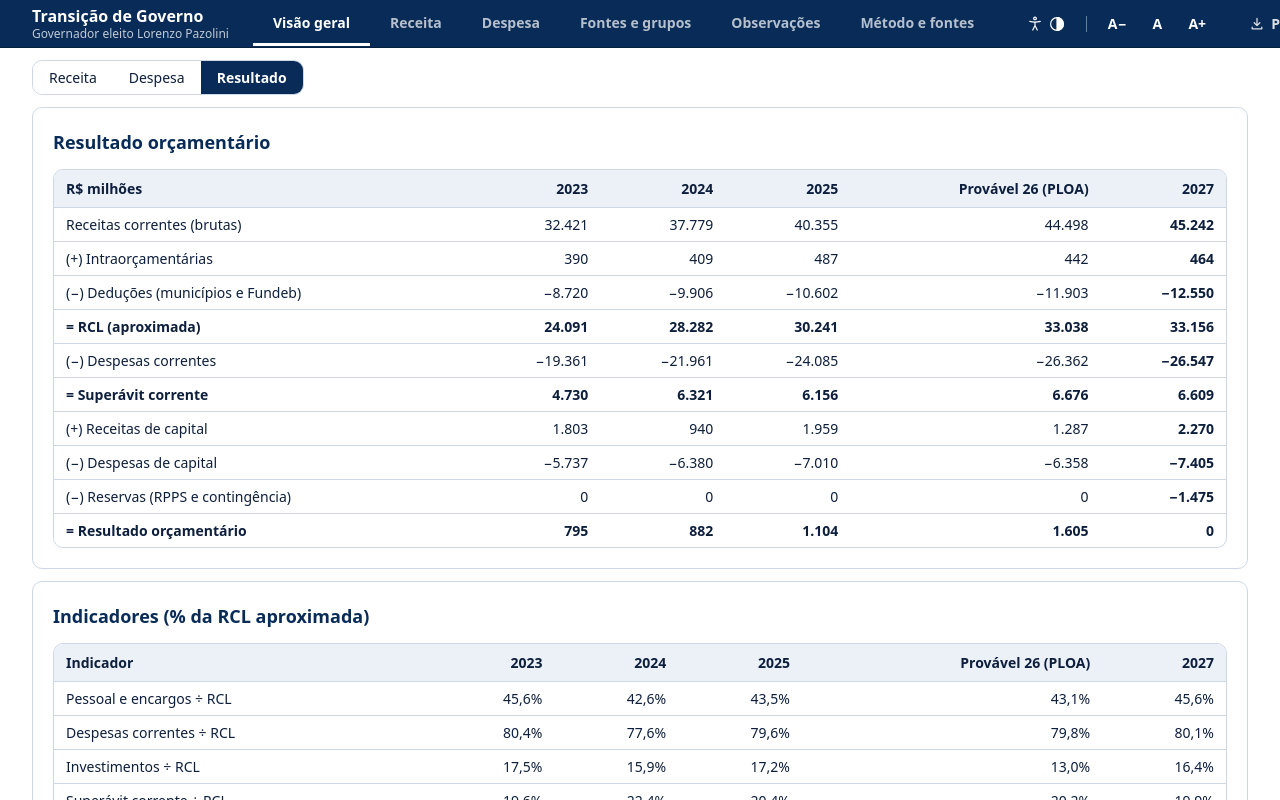
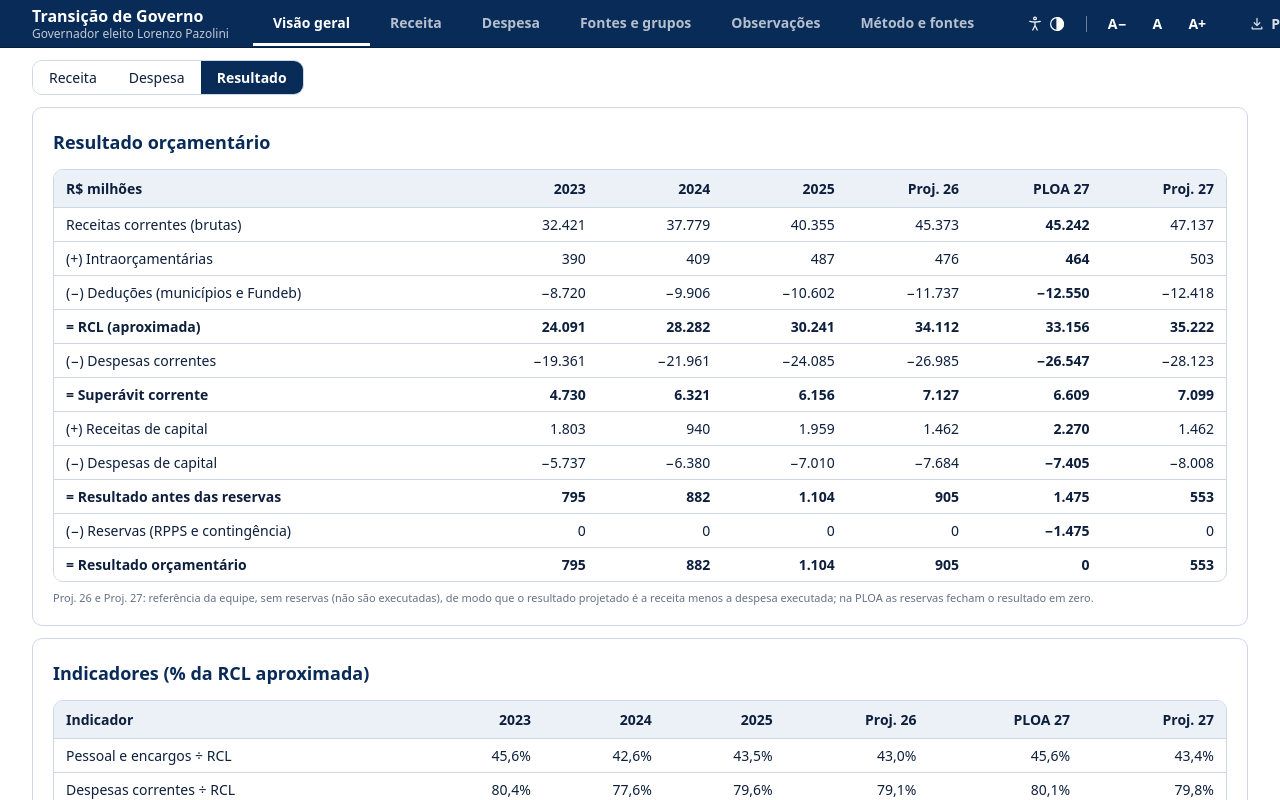
Before and after one commit to EduardoAraujoOx/Tesouro, a Next.js app: page /painel in a window 1280 px wide. Both pictures are taken after a click on the button "Resultado". Shown: the top 800 px of the page. Built offline with nearby package versions, Linux system fonts and the light colour scheme.

Commit message:
Visão geral, Resultado: seis colunas (2023–2025, Proj. 26, PLOA 27, Proj. 27) no resultado orçamentário e nos indicadores
Co-Authored-By: Claude Sonnet 5.5 <noreply@anthropic.com>
Claude-Session: https://claude.ai/code/session_01TNxipBk3JTw5eGhPFB87Tx

```diff
--- a/components/painel/Agregado.tsx
+++ b/components/painel/Agregado.tsx
@@ -198,23 +198,40 @@ export function VisaoGeral({ funcoes, contingencia, receita, despesa, ipca: ipca
     { rotulo: 'Dif. %', valor: (l: Linha) => { const d = difPct(l); return d === null ? '–' : <span className={`font-semibold ${corDif(d)}`}>{fmtPct(d)}</span> } },
   ]
 
+  /* resultado orçamentário em seis colunas: 2023–2025, Proj. 26, PLOA 27 e Proj. 27 (referência da equipe, sem reservas, que não são executadas) */
+  const seis = (v: number[], proj26: number, ref27: number) => [v[0], v[1], v[2], proj26, v[4], ref27]
+  const lr = (chave: string) => linhasReceita.find((x) => x.chave === chave)!
+  const somaRec = (chaves: string[], ref: boolean) => chaves.reduce((t, c) => t + (ref ? (refReceita({ ...lr(c), proj: itensProj[c] }) ?? 0) : itensProj[c].central), 0)
+  const CORRENTES = ['imp', 'taxas', 'contrib', 'patrim', 'transf', 'demais']
+  const rcBruta = seis(pick(R, 'receitas_correntes'), somaRec(CORRENTES, false), somaRec(CORRENTES, true))
+  const intra6 = seis(pick(R, 'intra'), somaRec(['intra'], false), somaRec(['intra'], true))
+  const ded6 = seis(pick(R, 'deducoes'), somaRec(['ded'], false), somaRec(['ded'], true))
+  const rcl6 = rcBruta.map((x, j) => x + intra6[j] + ded6[j])
+  const dcorr6 = seis(pick(D, 'despesas_correntes'), projD.itens.corr.central, projD.itens.corr.central * (1 + i27))
+  const rcap6 = seis(pick(R, 'receitas_capital'), somaRec(['cap'], false), somaRec(['cap'], true))
+  const dcap6 = seis(pick(D, 'despesas_capital'), projD.itens.capd.central, projD.itens.capd.central * (1 + i27))
+  const res6 = seis(reservas, 0, 0)
+  const supCorr6 = rcl6.map((x, j) => x - dcorr6[j])
+  const antesRes6 = supCorr6.map((x, j) => x + rcap6[j] - dcap6[j])
+  const ANOS6 = ['2023', '2024', '2025', 'Proj. 26', 'PLOA 27', 'Proj. 27']
   const indicadores = [
-    { chave: 'pessoal', rotulo: 'Pessoal e encargos ÷ RCL', v: pessoalRcl },
-    { chave: 'correntes', rotulo: 'Despesas correntes ÷ RCL', v: correntesRcl },
-    { chave: 'inv', rotulo: 'Investimentos ÷ RCL', v: pick(D, 'investimento').map((x, j) => (x / rcl[j]) * 100) },
-    { chave: 'sup', rotulo: 'Superávit corrente ÷ RCL', v: supCorrente.map((x, j) => (x / rcl[j]) * 100) },
+    { chave: 'pessoal', rotulo: 'Pessoal e encargos ÷ RCL', v: seis(pick(D, 'pessoal'), projD.itens.pessoal.central, projD.itens.pessoal.central * (1 + i27)).map((x, j) => (x / rcl6[j]) * 100) },
+    { chave: 'correntes', rotulo: 'Despesas correntes ÷ RCL', v: dcorr6.map((x, j) => (x / rcl6[j]) * 100) },
+    { chave: 'inv', rotulo: 'Investimentos ÷ RCL', v: seis(pick(D, 'investimento'), projD.itens.inv.central, projD.itens.inv.central * (1 + i27)).map((x, j) => (x / rcl6[j]) * 100) },
+    { chave: 'sup', rotulo: 'Superávit corrente ÷ RCL', v: supCorr6.map((x, j) => (x / rcl6[j]) * 100) },
   ]
   const linhasResultado: Linha[] = [
-    { chave: 'rc', rotulo: 'Receitas correntes (brutas)', nivel: 0, v: pick(R, 'receitas_correntes') },
-    { chave: 'intra', rotulo: '(+) Intraorçamentárias', nivel: 0, v: pick(R, 'intra') },
-    { chave: 'ded', rotulo: '(−) Deduções (municípios e Fundeb)', nivel: 0, v: pick(R, 'deducoes') },
-    { chave: 'rcl', rotulo: '= RCL (aproximada)', nivel: 0, negrito: true, v: rcl },
-    { chave: 'dc', rotulo: '(−) Despesas correntes', nivel: 0, v: pick(D, 'despesas_correntes').map(neg) },
-    { chave: 'sup', rotulo: '= Superávit corrente', nivel: 0, negrito: true, v: supCorrente },
-    { chave: 'rk', rotulo: '(+) Receitas de capital', nivel: 0, v: pick(R, 'receitas_capital') },
-    { chave: 'dk', rotulo: '(−) Despesas de capital', nivel: 0, v: pick(D, 'despesas_capital').map(neg) },
-    { chave: 'res', rotulo: '(−) Reservas (RPPS e contingência)', nivel: 0, v: reservas.map(neg) },
-    { chave: 'saldo', rotulo: '= Resultado orçamentário', nivel: 0, negrito: true, v: COL.map((_, j) => supCorrente[j] + pick(R, 'receitas_capital')[j] - pick(D, 'despesas_capital')[j] - reservas[j]) },
+    { chave: 'rc', rotulo: 'Receitas correntes (brutas)', nivel: 0, v: rcBruta },
+    { chave: 'intra', rotulo: '(+) Intraorçamentárias', nivel: 0, v: intra6 },
+    { chave: 'ded', rotulo: '(−) Deduções (municípios e Fundeb)', nivel: 0, v: ded6 },
+    { chave: 'rcl', rotulo: '= RCL (aproximada)', nivel: 0, negrito: true, v: rcl6 },
+    { chave: 'dc', rotulo: '(−) Despesas correntes', nivel: 0, v: dcorr6.map(neg) },
+    { chave: 'sup', rotulo: '= Superávit corrente', nivel: 0, negrito: true, v: supCorr6 },
+    { chave: 'rk', rotulo: '(+) Receitas de capital', nivel: 0, v: rcap6 },
+    { chave: 'dk', rotulo: '(−) Despesas de capital', nivel: 0, v: dcap6.map(neg) },
+    { chave: 'antes', rotulo: '= Resultado antes das reservas', nivel: 0, negrito: true, v: antesRes6 },
+    { chave: 'res', rotulo: '(−) Reservas (RPPS e contingência)', nivel: 0, v: res6.map(neg) },
+    { chave: 'saldo', rotulo: '= Resultado orçamentário', nivel: 0, negrito: true, v: antesRes6.map((x, j) => x - res6[j]) },
   ]
 
   /* limites e mínimos: regras fiscais e constitucionais contra a PLOA 2027 */
@@ -314,15 +331,16 @@ export function VisaoGeral({ funcoes, contingencia, receita, despesa, ipca: ipca
           <Cartao titulo="Resultado orçamentário">
             <TabelaItens altura="livre" itens={linhasResultado} legenda="Resultado orçamentário, em R$ milhões" colunas={[
               { rotulo: 'R$ milhões', valor: celulaLinha },
-              ...ANOS.map((a, j) => ({ rotulo: a, valor: (l: Linha) => <span className={l.negrito || j === 4 ? 'font-semibold' : ''}>{mi(l.v[j])}</span> })),
+              ...ANOS6.map((a, j) => ({ rotulo: a, valor: (l: Linha) => <span className={l.negrito || j === 4 ? 'font-semibold' : ''}>{mi(l.v[j])}</span> })),
             ]} />
+            <p className={`mt-2 ${NOTA_DISCRETA}`}>Proj. 26 e Proj. 27: referência da equipe, sem reservas (não são executadas), de modo que o resultado projetado é a receita menos a despesa executada; na PLOA as reservas fecham o resultado em zero.</p>
           </Cartao>
           <Cartao titulo="Indicadores (% da RCL aproximada)">
             <TabelaItens altura="livre" itens={indicadores} legenda="Indicadores, em % da RCL aproximada" colunas={[
               { rotulo: 'Indicador', valor: (x) => x.rotulo },
-              ...ANOS.map((a, j) => ({ rotulo: a, valor: (x: (typeof indicadores)[number]) => `${numero(x.v[j], 1)}%` })),
+              ...ANOS6.map((a, j) => ({ rotulo: a, valor: (x: (typeof indicadores)[number]) => `${numero(x.v[j], 1)}%` })),
             ]} />
-            <p className={`mt-2 ${NOTA_DISCRETA}`}>RCL aproximada: receitas correntes + intraorçamentárias − deduções da receita (quadro da PLOA); difere da RCL do art. 2º, IV, da LRF. Provável 26: estimativa de 2026 informada na PLOA.</p>
+            <p className={`mt-2 ${NOTA_DISCRETA}`}>RCL aproximada: receitas correntes + intraorçamentárias − deduções da receita (quadro da PLOA); difere da RCL do art. 2º, IV, da LRF.</p>
           </Cartao>
 
           <Cartao titulo="Limites e mínimos: LRF, LDO e Constituição">
```
